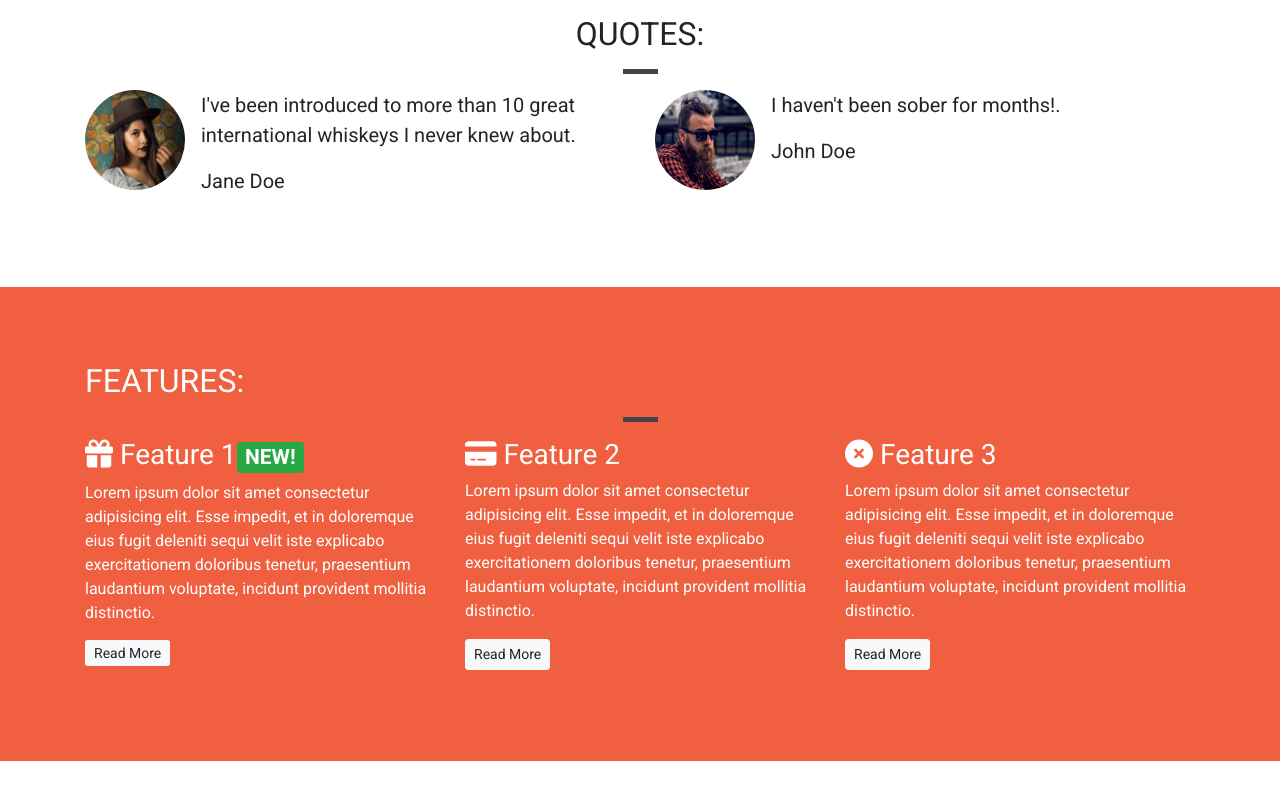
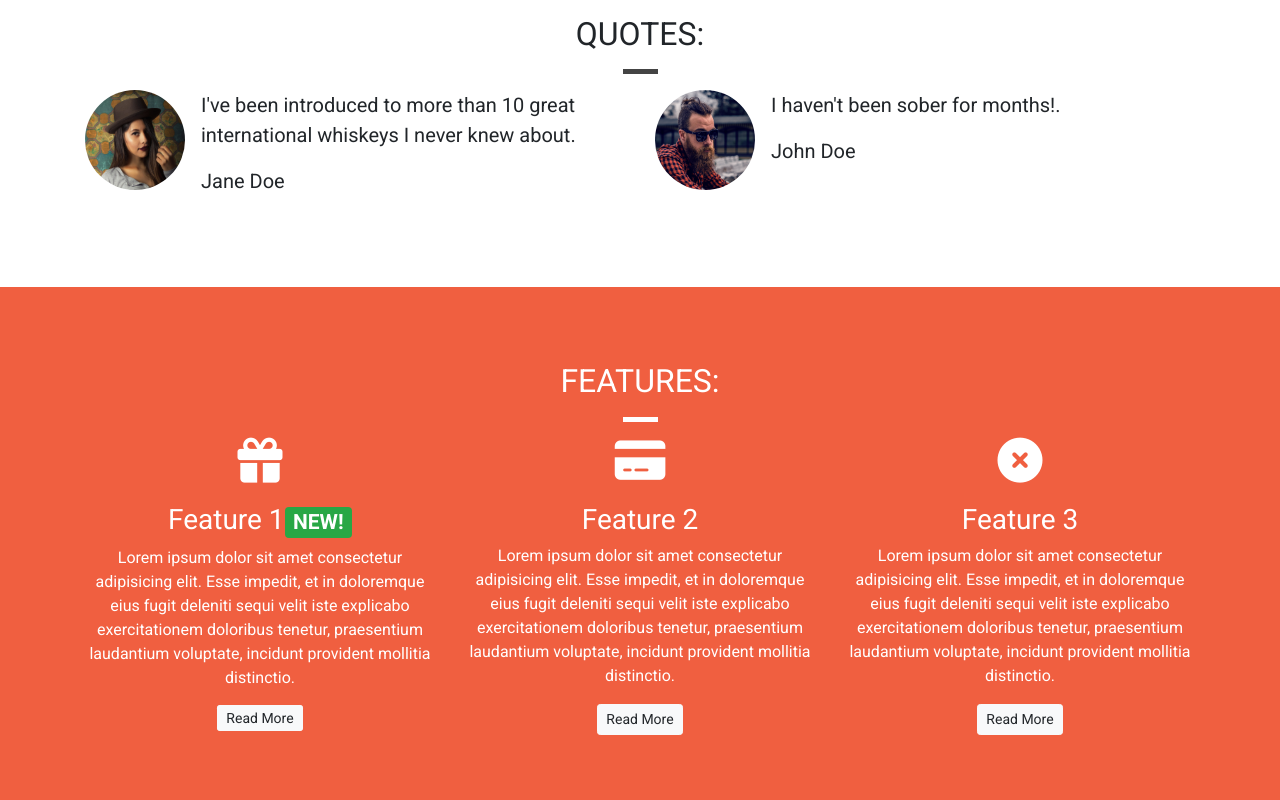
Before and after one commit to student0Zero/Bootstrap-Example, a plain HTML site: page index.html in a window 1280 px wide. Shown: the part 860-1660 px from the top of the page. Before the commit the page ends 1621 px from the top, so only its background shows below. Drawn offline with nearby package versions, Linux system fonts and the light colour scheme.

Commit message:
convert feature icon to block

```diff
--- a/assets/style.css
+++ b/assets/style.css
@@ -44,7 +44,7 @@ body {
 
 .quotes-container {}
 
-.features-container {}
+.feature-container {}
 
 /* PAGE HEADER style */
 .page-header {
@@ -66,8 +66,12 @@ body {
     background-color: #444;
 }
 
-.block-divider-color {
+.block-divider--orange {
     background-color: #f05f40;
+}
+
+.block-divider--white {
+    background-color: white;
 }
 
 .block-divider--short {
@@ -167,3 +171,14 @@ body {
     background-color: #df4929;
     border-color: #df4929;
 }
+
+.feature {
+    text-align: center;
+    margin-bottom: 40px;
+}
+
+.feature i {
+    margin-bottom: 20px;
+    font-size: 45px;
+    line-height: 45px;
+}
--- a/index.html
+++ b/index.html
@@ -108,7 +108,7 @@
                 <section class="callout jumbotron text-center">
                     <h1 class="jumbotron-header">The finest whiskeys delivered to your doorstep.</h1>
 
-                    <hr class="block-divider block-divider-color">
+                    <hr class="block-divider block-divider--orange">
 
                     <!-- para has bootstrap class of lead -->
                     <p class="lead">Sign up today to start receiving the world's best whiskey every month.
@@ -207,9 +207,9 @@
 
     <!-- ### FEATURES CONTAINER START -->
     <div class="container-wrapper container-wrapper--red">
-        <div class="container features-container content-container">
+        <div class="container feature-container content-container">
             <!-- *** FEATURE START *** -->
-            <section class="features">
+            <section class="feature">
                 <!-- bootstrap class of uppercase -->
                 <div class="row">
                     <div class="col-12 page.header">
@@ -221,10 +221,10 @@
                 <div class="row">
                     <!-- bootstrap medium screen = 2 rows; large screen = 3 rows-->
                     <div class="col-12 col-md-6 col-lg-4">
-                        <div class="features">
+                        <div class="feature">
                             <!-- bootstrap - add success badge to feature using span -->
                             <!-- bootstrap - hide inline icons on smaller devices -->
-                            <h3><i class="fa-solid fa-gift d-none d-sm-inline"></i> Feature 1<span
+                            <h3><i class="fa-solid fa-gift d-none d-sm-block"></i> Feature 1<span
                                     class="badge badge-success">NEW!</span></h3>
                             <p>Lorem ipsum dolor sit amet consectetur adipisicing elit. Esse impedit, et in doloremque
                                 eius
@@ -237,8 +237,8 @@
 
                     <!-- bootstrap medium screen = 2 rows; large screen = 3 rows-->
                     <div class="col-12 col-md-6 col-lg-4">
-                        <div class="features">
-                            <h3><i class="fa-solid fa-credit-card d-none d-sm-inline"></i> Feature 2</h3>
+                        <div class="feature">
+                            <h3><i class="fa-solid fa-credit-card d-none d-sm-block"></i> Feature 2</h3>
                             <p>Lorem ipsum dolor sit amet consectetur adipisicing elit. Esse impedit, et in doloremque
                                 eius
                                 fugit deleniti sequi velit iste explicabo exercitationem doloribus tenetur, praesentium
@@ -252,8 +252,8 @@
                     <!-- in bootstrap d=display e.g. d-md-none is no display on medium display-->
                     <!-- on large screens unblock with d-lg-block and display 3 rows with col-lg-4 -->
                     <div class="col-12 d-md-none d-lg-block col-lg-4">
-                        <div class="features">
-                            <h3><i class="fa-solid fa-circle-xmark"></i> Feature 3</h3>
+                        <div class="feature">
+                            <h3><i class="fa-solid fa-circle-xmark d-sm-block"></i> Feature 3</h3>
                             <p>Lorem ipsum dolor sit amet consectetur adipisicing elit. Esse impedit, et in doloremque
                                 eius
                                 fugit deleniti sequi velit iste explicabo exercitationem doloribus tenetur, praesentium
```
